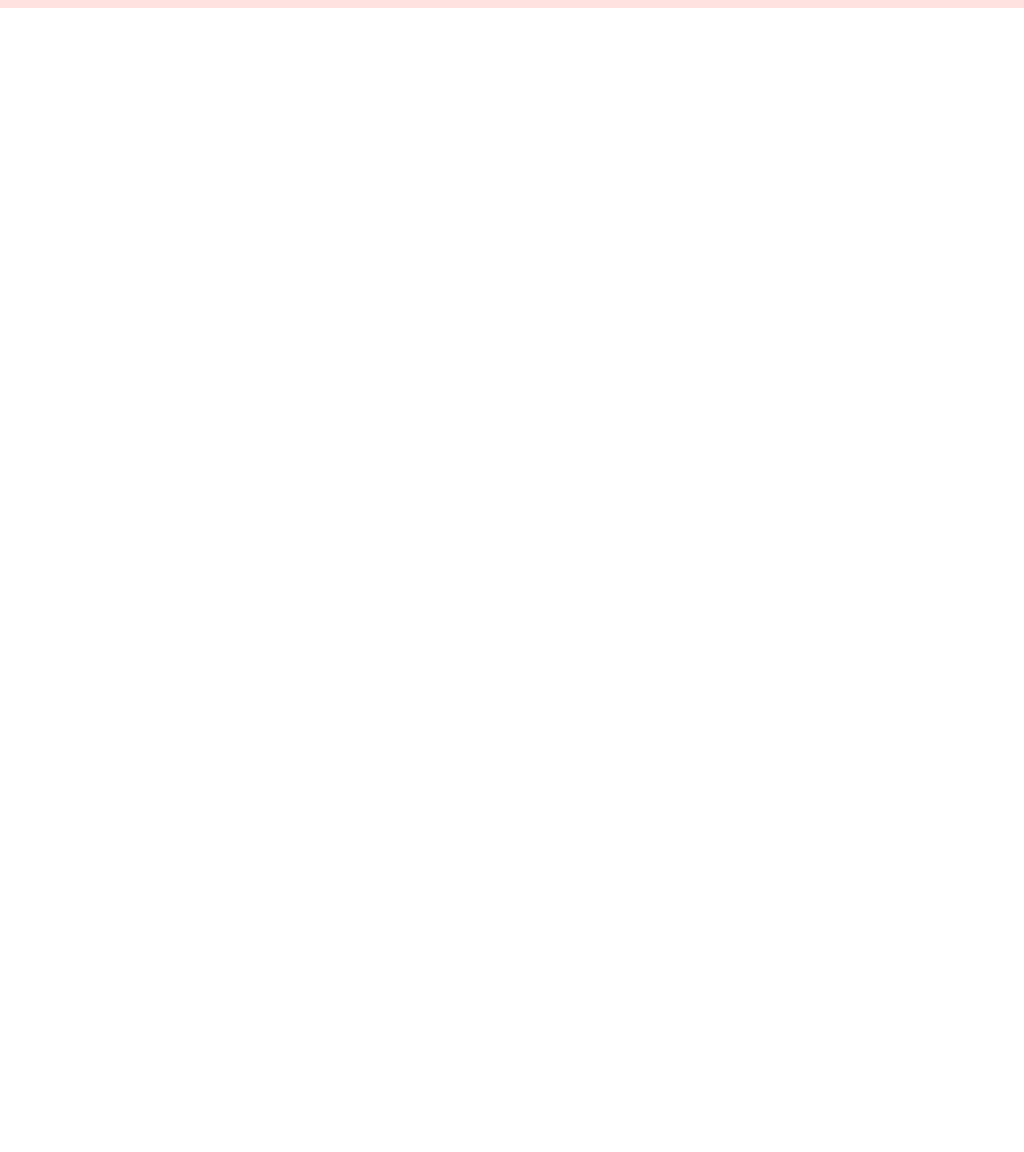
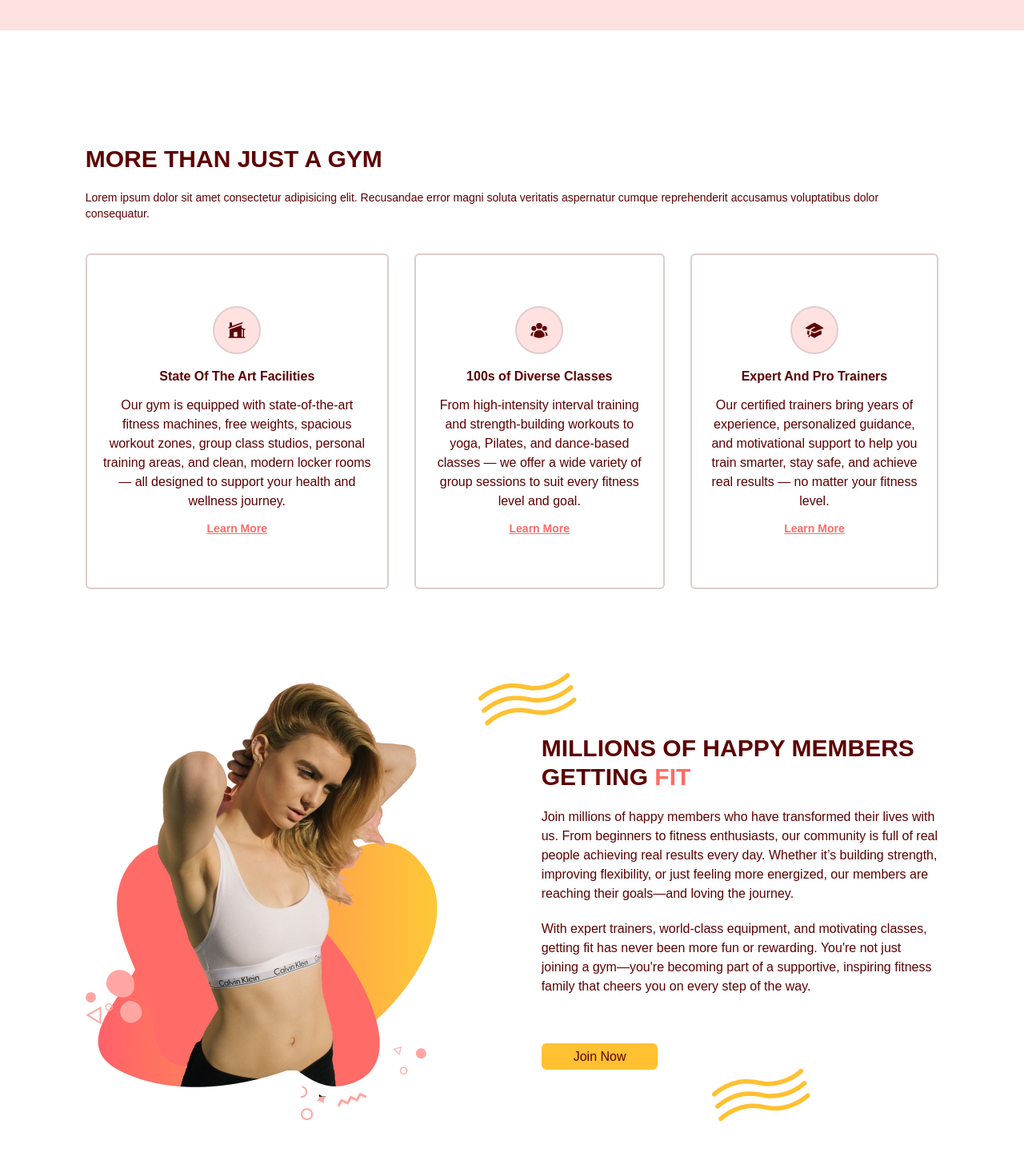
Before and after one commit to nurdawletmaksetov/Fitness-Application, a React (Vite) app: page / in a window 1280 px wide. Shown: the part 815-2256 px from the top of the page at 80% size. Before the commit the page ends 825 px from the top, so only its background shows below. Built offline with nearby package versions, Linux system fonts and the light colour scheme.

Commit message:
builded benefits page

```diff
--- a/src/App.tsx
+++ b/src/App.tsx
@@ -2,6 +2,7 @@ import { useEffect, useState } from 'react'
 import './App.css'
 import Navbar from './scenes/navbar/Navbar'
 import Home from './scenes/home';
+import Benefits from './scenes/benefits';
 
 enum SelectedPage {
   Home = "home",
@@ -36,6 +37,7 @@ function App() {
           setSelectedPage={setSelectedPage}
         />
         <Home setSelectedPage={setSelectedPage} />
+        <Benefits setSelectedPage={setSelectedPage} />
       </div>
     </>
   )
--- /dev/null
+++ b/src/scenes/benefits/Benefit.tsx
@@ -0,0 +1,42 @@
+import { SelectedPage } from '@/shared/types';
+import { motion } from 'framer-motion';
+import React, { JSX } from 'react'
+import AnchorLink from 'react-anchor-link-smooth-scroll';
+
+type Props = {
+    icon: JSX.Element;
+    title: string;
+    description: string;
+    setSelectedPage: (value: SelectedPage) => void;
+}
+
+const childVariant = {
+    hidden: { opacity: 0, scale: 0.9 },
+    visible: { opacity: 1, scale: 1 },
+}
+
+const Benefit = ({ icon, title, description, setSelectedPage }: Props) => {
+    return (
+        <motion.div
+            variants={childVariant}
+            className='mt-5 rounded-md border-2 border-gray-100 px-5 py-16 text-center'
+        >
+            <div className='mb-4 flex justify-center'>
+                <div className='rounded-full border-2 border-gray-100 bg-primary-100 p-4'>
+                    {icon}
+                </div>
+            </div>
+            <h4 className='font-bold'>{title}</h4>
+            <p className='my-3'>{description}</p>
+            <AnchorLink
+                className="text-sm font-bold text-primary-500 underline hover:text-secondary-400"
+                onClick={() => setSelectedPage(SelectedPage.ContactUs)}
+                href={`#${SelectedPage.ContactUs}`}
+            >
+                <p>Learn More</p>
+            </AnchorLink>
+        </motion.div>
+    )
+}
+
+export default Benefit
--- /dev/null
+++ b/src/scenes/benefits/index.tsx
@@ -0,0 +1,150 @@
+import HText from "@/shared/HText";
+import { SelectedPage, BenefitType } from "@/shared/types";
+import { HomeModernIcon, UserGroupIcon, AcademicCapIcon } from "@heroicons/react/24/solid";
+import { motion } from "framer-motion";
+import Benefit from "./Benefit";
+import ActionButton from "@/shared/ActionButton";
+import BenefitsPageGraphic from "@/assets/BenefitsPageGraphic.png"
+
+const benefits: Array<BenefitType> = [
+    {
+        icon: <HomeModernIcon className="h-6 w-6" />,
+        title: "State Of The Art Facilities",
+        description:
+            "Our gym is equipped with state-of-the-art fitness machines, free weights, spacious workout zones, group class studios, personal training areas, and clean, modern locker rooms — all designed to support your health and wellness journey.",
+    },
+    {
+        icon: <UserGroupIcon className="h-6 w-6" />,
+        title: "100s of Diverse Classes",
+        description:
+            "From high-intensity interval training and strength-building workouts to yoga, Pilates, and dance-based classes — we offer a wide variety of group sessions to suit every fitness level and goal.",
+    },
+    {
+        icon: <AcademicCapIcon className="h-6 w-6" />,
+        title: "Expert And Pro Trainers",
+        description:
+            "Our certified trainers bring years of experience, personalized guidance, and motivational support to help you train smarter, stay safe, and achieve real results — no matter your fitness level.",
+    }
+]
+
+const container = {
+    hidden: {},
+    visible: {
+        transition: { staggerChildren: 0.2 }
+    }
+}
+
+type Props = {
+    setSelectedPage: (value: SelectedPage) => void;
+}
+
+const Benefits = ({ setSelectedPage }: Props) => {
+    return (
+        <>
+            <section
+                id="benefits"
+                className="mx-auto min-h-full w-5/6 py-20 md:pt-44"
+            >
+                <motion.div
+                    onViewportEnter={() => setSelectedPage(SelectedPage.Benefits)}
+                >
+                    {/*HEADING*/}
+                    <motion.div
+                        className="md:my-5 md:w--3/5"
+                        initial="hidden"
+                        whileInView="visible"
+                        viewport={{ once: true, amount: 0.5 }}
+                        transition={{ duration: 0.5 }}
+                        variants={{
+                            hidden: { opacity: 0, x: -50 },
+                            visible: { opacity: 1, x: 0 }
+                        }}
+                    >
+                        <HText>MORE THAN JUST A GYM</HText>
+                        <p className="my-5 text-sm">Lorem ipsum dolor sit amet consectetur adipisicing elit.
+                            Recusandae error magni soluta veritatis aspernatur
+                            cumque reprehenderit accusamus voluptatibus dolor consequatur.</p>
+                    </motion.div>
+                    {/*Benefits*/}
+                    <motion.div
+                        className="md:flex items-center justify-between gap-8"
+                        initial="hidden"
+                        whileInView="visible"
+                        viewport={{
+                            once: true,
+                            amount: 0.5
+                        }}
+                        variants={container}
+                    >
+                        {benefits.map((benefit: BenefitType) => (
+                            <Benefit
+                                key={benefit.title}
+                                icon={benefit.icon}
+                                title={benefit.title}
+                                description={benefit.description}
+                                setSelectedPage={setSelectedPage}
+                            />
+                        ))}
+                    </motion.div>
+                    {/*GRAPHIC DESCRIPTION*/}
+                    <div className="mt-16 items-center justify-between gap-20 md:mt-28 md:flex">
+                        {/*GRAPHIC*/}
+                        <img className="mx-auto" src={BenefitsPageGraphic} alt="benefits-page-graphic" />
+                        {/*DESCRIPTION*/}
+                        <div>
+                            {/*TITLE*/}
+                            <div className="relative">
+                                <div className="before:absolute before:-top-20 before:-left-20 before:z-[-1] md:before:content-[var(--content-abstractwaves)]">
+                                    <motion.div
+                                        initial="hidden"
+                                        whileInView="visible"
+                                        viewport={{ once: true, amount: 0.5 }}
+                                        transition={{ duration: 0.5 }}
+                                        variants={{
+                                            hidden: { opacity: 0, x: 50 },
+                                            visible: { opacity: 1, x: 0 }
+                                        }}
+                                    >
+                                        <HText>
+                                            MILLIONS OF HAPPY MEMBERS GETTING {""}
+                                            <span className="text-primary-500">FIT</span>
+                                        </HText>
+                                    </motion.div>
+                                </div>
+                            </div>
+
+                            {/*DESCRIPTION*/}
+                            <motion.div
+                                initial="hidden"
+                                whileInView="visible"
+                                viewport={{ once: true, amount: 0.5 }}
+                                transition={{ delay: 0.2, duration: 0.5 }}
+                                variants={{
+                                    hidden: { opacity: 0, x: 50 },
+                                    visible: { opacity: 1, x: 0 }
+                                }}
+                            >
+                                <p className="my-5">
+                                    Join millions of happy members who have transformed their lives with us. From beginners to fitness enthusiasts, our community is full of real people achieving real results every day. Whether it’s building strength, improving flexibility, or just feeling more energized, our members are reaching their goals—and loving the journey.
+                                </p>
+                                <p className="mb-5">
+                                    With expert trainers, world-class equipment, and motivating classes, getting fit has never been more fun or rewarding. You're not just joining a gym—you're becoming part of a supportive, inspiring fitness family that cheers you on every step of the way.
+                                </p>
+                            </motion.div>
+                            {/*Button*/}
+                            <div className="relative mt-16">
+                                <div className="before:absolute before:-bottom-20 before:right-40 before:z-[-1] md:before:content-[var(--content-abstractwaves)]">
+                                    <ActionButton setSelectedPage={setSelectedPage}>
+                                        Join Now
+                                    </ActionButton>
+                                </div>
+                            </div>
+                        </div>
+                    </div>
+                </motion.div>
+            </section>
+        </>
+    )
+}
+
+export default Benefits
--- a/src/scenes/home/index.tsx
+++ b/src/scenes/home/index.tsx
@@ -19,10 +19,13 @@ const Home = ({ setSelectedPage }: Props) => {
         <>
             <section
                 id="home"
-                className="md:flex md:flex-col md:gap-13 bg-gray-20 md:py-10 md:h-full md:pb-0"
+                className="md:flex md:flex-col md:gap-26 bg-gray-20 py-10 md:h-full md:pb-0"
             >
                 {/* IMAGE AND MAIN HEADER */}
-                <div className="md:flex md:mt-10 mx-auto w-5/6 items-center justify-center md:h-5/6">
+                <motion.div
+                    className="md:flex md:mt-10 mx-auto w-5/6 items-center justify-center md:h-5/7"
+                    onViewportEnter={() => setSelectedPage(SelectedPage.Home)}
+                >
                     {/*MAIN HEADER*/}
                     <div className="z-10 mt-28 md:basis-3/5">
                         {/*HEADINGS*/}
@@ -82,11 +85,11 @@ const Home = ({ setSelectedPage }: Props) => {
                             hidden: { opacity: 0 },
                             visible: { opacity: 1 }
                         }}
-                        className="flex basis-3/5 justify-center md:ml-40 md:mt-16 md:z-10 md:justify-items-end"
+                        className="flex basis-3/5 justify-center md:ml-40 md:mt-10 md:z-10 md:justify-items-end"
                     >
                         <img src={HomePageGraphic} alt="home-pageGraphic" />
                     </motion.div>
-                </div>
+                </motion.div>
                 {/*SPONSORS*/}
                 {isAboveMediumScreens && (
                     <div className="h-[150px] w-full bg-primary-100 py-10">
--- /dev/null
+++ b/src/shared/HText.tsx
@@ -0,0 +1,13 @@
+import React from 'react'
+
+type Props = {
+    children: React.ReactNode,
+}
+
+const HText = ({ children }: Props) => {
+    return (
+        <h1 className="basis-3/5 font-montserrat text-3xl font-bold">{children}</h1>
+    )
+}
+
+export default HText
--- a/src/shared/types.ts
+++ b/src/shared/types.ts
@@ -1,6 +1,14 @@
+import type { JSX } from "react";
+
 export enum SelectedPage {
     Home = "home",
     Benefits = "benefits",
     OurClasses = "ourclasses",
     ContactUs = "contactus",
 }
+
+export interface BenefitType {
+    icon: JSX.Element;
+    title: string;
+    description: string;
+}
--- a/tsconfig.app.json
+++ b/tsconfig.app.json
@@ -21,7 +21,7 @@
     /* Bundler mode */
     "moduleResolution": "bundler",
     "allowImportingTsExtensions": true,
-    "verbatimModuleSyntax": true,
+    "verbatimModuleSyntax": false,
     "moduleDetection": "force",
     "noEmit": true,
     "jsx": "react-jsx",
--- a/tsconfig.node.json
+++ b/tsconfig.node.json
@@ -10,7 +10,7 @@
     /* Bundler mode */
     "moduleResolution": "bundler",
     "allowImportingTsExtensions": true,
-    "verbatimModuleSyntax": true,
+    "verbatimModuleSyntax": false,
     "moduleDetection": "force",
     "noEmit": true,
 
```
